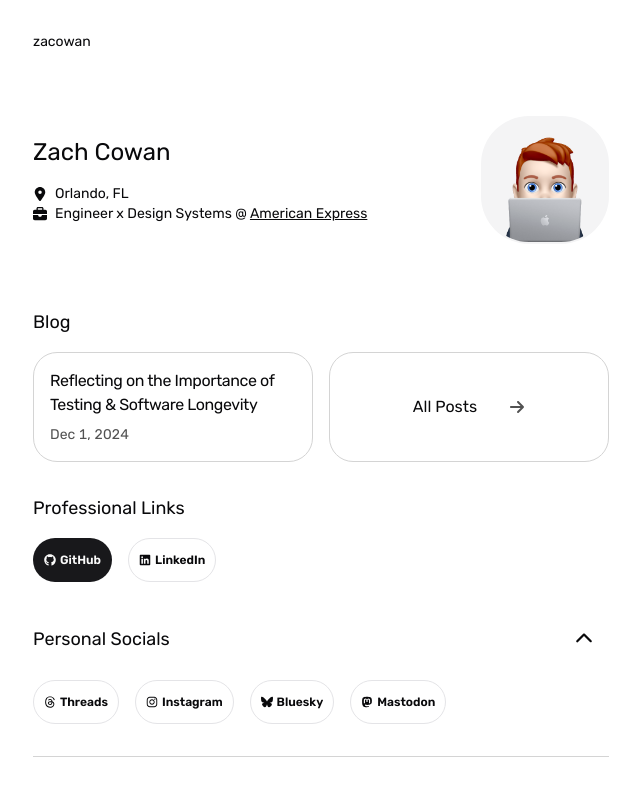
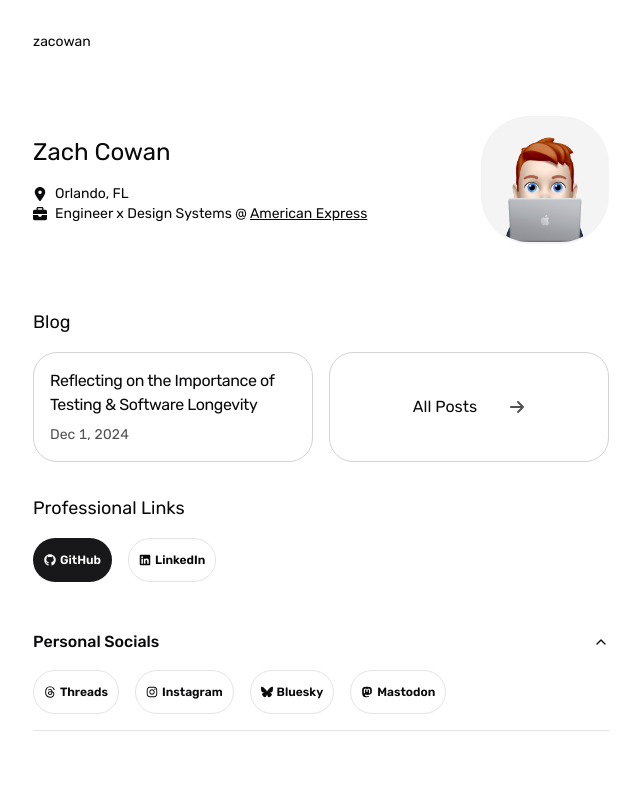
Before and after one commit to zacowan/zacowan.com, a Next.js app: page / in a window 1280 px wide. Both pictures are taken after a click on the button "Personal Socials". Shown: the top 800 px of the page, without its empty margins (319-959 px from the left). Built offline with nearby package versions, Linux system fonts and the light colour scheme.

Commit message:
feat: implement accordion component using shadcn

```diff
--- a/app/page.tsx
+++ b/app/page.tsx
@@ -1,7 +1,13 @@
 import Link from "next/link";
 import { formatDate, getBlogPosts } from "./blog/utils";
-import { BadgeLink } from "../components/composite/badge-link";
-import { ProfilePicture } from "../components/composite/profile-picture/profile-picture";
+import { BadgeLink } from "@/components/composite/badge-link";
+import { ProfilePicture } from "@/components/composite/profile-picture/profile-picture";
+import {
+  Accordion,
+  AccordionContent,
+  AccordionItem,
+  AccordionTrigger,
+} from "@/components/ui/accordion";
 import {
   FaLinkedin,
   FaGithub,
@@ -10,13 +16,9 @@ import {
   FaArrowRight,
   FaThreads,
   FaInstagram,
-  FaChevronDown,
   FaBluesky,
   FaMastodon,
 } from "react-icons/fa6";
-import * as Accordion from "@radix-ui/react-accordion";
-import accordionStyles from "./accordion.module.css";
-import { cn } from "@/lib/utils";
 
 const AMEX_CAREERS_HREF = "https://www.americanexpress.com/en-us/careers/";
 const LINKEDIN_HREF = "https://www.linkedin.com/in/zacowan/";
@@ -106,31 +108,11 @@ export default function Page() {
           </ul>
         </div>
         <div>
-          <Accordion.Root type="single" collapsible={true}>
-            <Accordion.Item
-              value="personal"
-              className="border-b dark:border-neutral-700 border-neutral-300"
-            >
-              <Accordion.Header className="text-lg mb-4">
-                <Accordion.Trigger
-                  className={cn(
-                    accordionStyles.trigger,
-                    "flex flex-row justify-between items-center w-full group",
-                  )}
-                >
-                  <span>Personal Socials</span>
-                  <div
-                    className={cn(
-                      accordionStyles.chevronContainer,
-                      "dark:group-hover:bg-neutral-900 group-hover:bg-neutral-100 group-active:scale-95 p-4 rounded-full",
-                    )}
-                  >
-                    <FaChevronDown />
-                  </div>
-                </Accordion.Trigger>
-              </Accordion.Header>
-              <Accordion.Content className={cn(accordionStyles.content)}>
-                <ul className="flex flex-wrap items-center gap-4 pb-8">
+          <Accordion type="single" collapsible>
+            <AccordionItem value="item-1">
+              <AccordionTrigger>Personal Socials</AccordionTrigger>
+              <AccordionContent>
+                <ul className="flex flex-wrap items-center gap-4">
                   <li>
                     <BadgeLink href={THREADS_HREF} startSlot={<FaThreads />}>
                       Threads
@@ -155,9 +137,9 @@ export default function Page() {
                     </BadgeLink>
                   </li>
                 </ul>
-              </Accordion.Content>
-            </Accordion.Item>
-          </Accordion.Root>
+              </AccordionContent>
+            </AccordionItem>
+          </Accordion>
         </div>
       </div>
     </section>
--- /dev/null
+++ b/components/ui/accordion.tsx
@@ -0,0 +1,58 @@
+"use client"
+
+import * as React from "react"
+import * as AccordionPrimitive from "@radix-ui/react-accordion"
+import { ChevronDown } from "lucide-react"
+
+import { cn } from "@/lib/utils"
+
+const Accordion = AccordionPrimitive.Root
+
+const AccordionItem = React.forwardRef<
+  React.ElementRef<typeof AccordionPrimitive.Item>,
+  React.ComponentPropsWithoutRef<typeof AccordionPrimitive.Item>
+>(({ className, ...props }, ref) => (
+  <AccordionPrimitive.Item
+    ref={ref}
+    className={cn("border-b", className)}
+    {...props}
+  />
+))
+AccordionItem.displayName = "AccordionItem"
+
+const AccordionTrigger = React.forwardRef<
+  React.ElementRef<typeof AccordionPrimitive.Trigger>,
+  React.ComponentPropsWithoutRef<typeof AccordionPrimitive.Trigger>
+>(({ className, children, ...props }, ref) => (
+  <AccordionPrimitive.Header className="flex">
+    <AccordionPrimitive.Trigger
+      ref={ref}
+      className={cn(
+        "flex flex-1 items-center justify-between py-4 font-medium transition-all hover:underline [&[data-state=open]>svg]:rotate-180",
+        className
+      )}
+      {...props}
+    >
+      {children}
+      <ChevronDown className="h-4 w-4 shrink-0 transition-transform duration-200" />
+    </AccordionPrimitive.Trigger>
+  </AccordionPrimitive.Header>
+))
+AccordionTrigger.displayName = AccordionPrimitive.Trigger.displayName
+
+const AccordionContent = React.forwardRef<
+  React.ElementRef<typeof AccordionPrimitive.Content>,
+  React.ComponentPropsWithoutRef<typeof AccordionPrimitive.Content>
+>(({ className, children, ...props }, ref) => (
+  <AccordionPrimitive.Content
+    ref={ref}
+    className="overflow-hidden text-sm transition-all data-[state=closed]:animate-accordion-up data-[state=open]:animate-accordion-down"
+    {...props}
+  >
+    <div className={cn("pb-4 pt-0", className)}>{children}</div>
+  </AccordionPrimitive.Content>
+))
+
+AccordionContent.displayName = AccordionPrimitive.Content.displayName
+
+export { Accordion, AccordionItem, AccordionTrigger, AccordionContent }
--- a/tailwind.config.js
+++ b/tailwind.config.js
@@ -59,6 +59,28 @@ module.exports = {
   				'4': 'hsl(var(--chart-4))',
   				'5': 'hsl(var(--chart-5))'
   			}
+  		},
+  		keyframes: {
+  			'accordion-down': {
+  				from: {
+  					height: '0'
+  				},
+  				to: {
+  					height: 'var(--radix-accordion-content-height)'
+  				}
+  			},
+  			'accordion-up': {
+  				from: {
+  					height: 'var(--radix-accordion-content-height)'
+  				},
+  				to: {
+  					height: '0'
+  				}
+  			}
+  		},
+  		animation: {
+  			'accordion-down': 'accordion-down 0.2s ease-out',
+  			'accordion-up': 'accordion-up 0.2s ease-out'
   		}
   	}
   },
```
